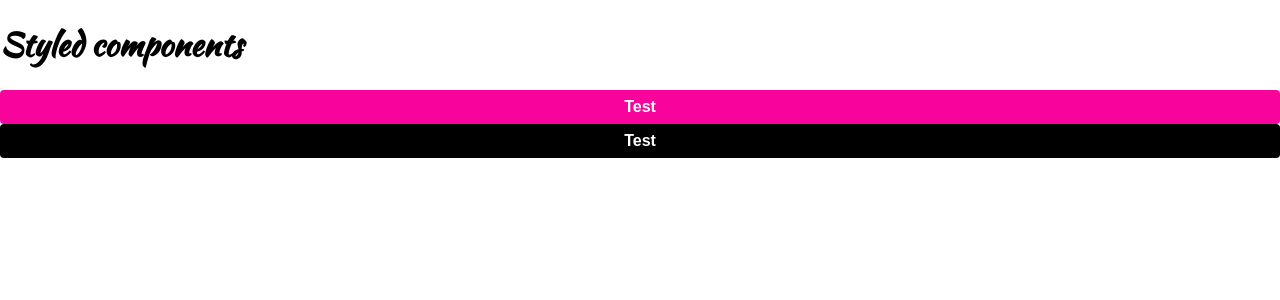
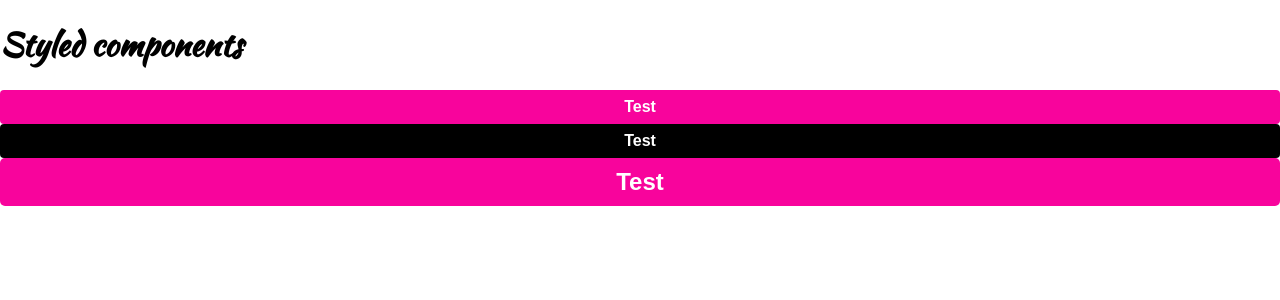
Before and after one commit to maxymlyskov/styled-comp-login, a React (Create React App) app: page / in a window 1280 px wide. Shown: the top 300 px of the page. Built offline with nearby package versions, Linux system fonts and the light colour scheme.

Commit message:
Added css "helper" styles.

```diff
--- a/src/App.js
+++ b/src/App.js
@@ -19,6 +19,7 @@ function App() {
         <h1>Styled components</h1>
         <Button>Test</Button>
         <Button secondary>Test</Button>
+        <Button large>Test</Button>
       </div>
     </>
   );
--- a/src/components/common/Button.js
+++ b/src/components/common/Button.js
@@ -1,13 +1,22 @@
-import styled from "styled-components";
+import styled, { css } from "styled-components";
 
 const Button = styled.button`
   color: white;
   background: ${(p) => (p.secondary ? "black" : "#f8049c")};
   font-weight: bold;
-  padding: 8px;
-  border-radius: 4px;
+  ${(p) =>
+    p.large
+      ? css`
+          padding: 10px;
+          font-size: 1.5em;
+          border-radius: 5px;
+        `
+      : css`
+          padding: 8px;
+          font-size: 1em;
+          border-radius: 4px;
+        `}
   box-shadow: none;
-  font-size: 1em;
   border: none;
   width: 100%;
   display: block;
```
